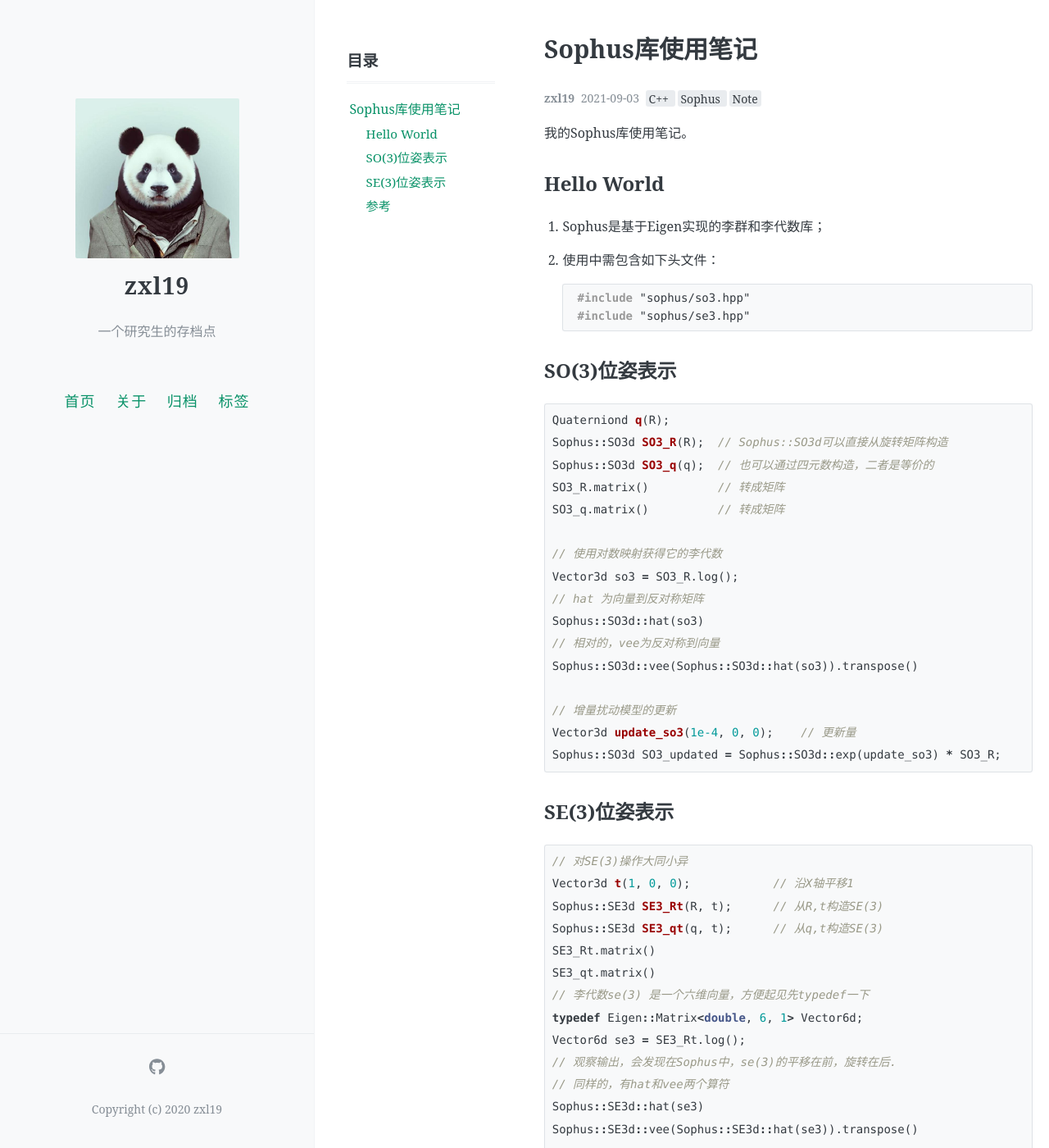
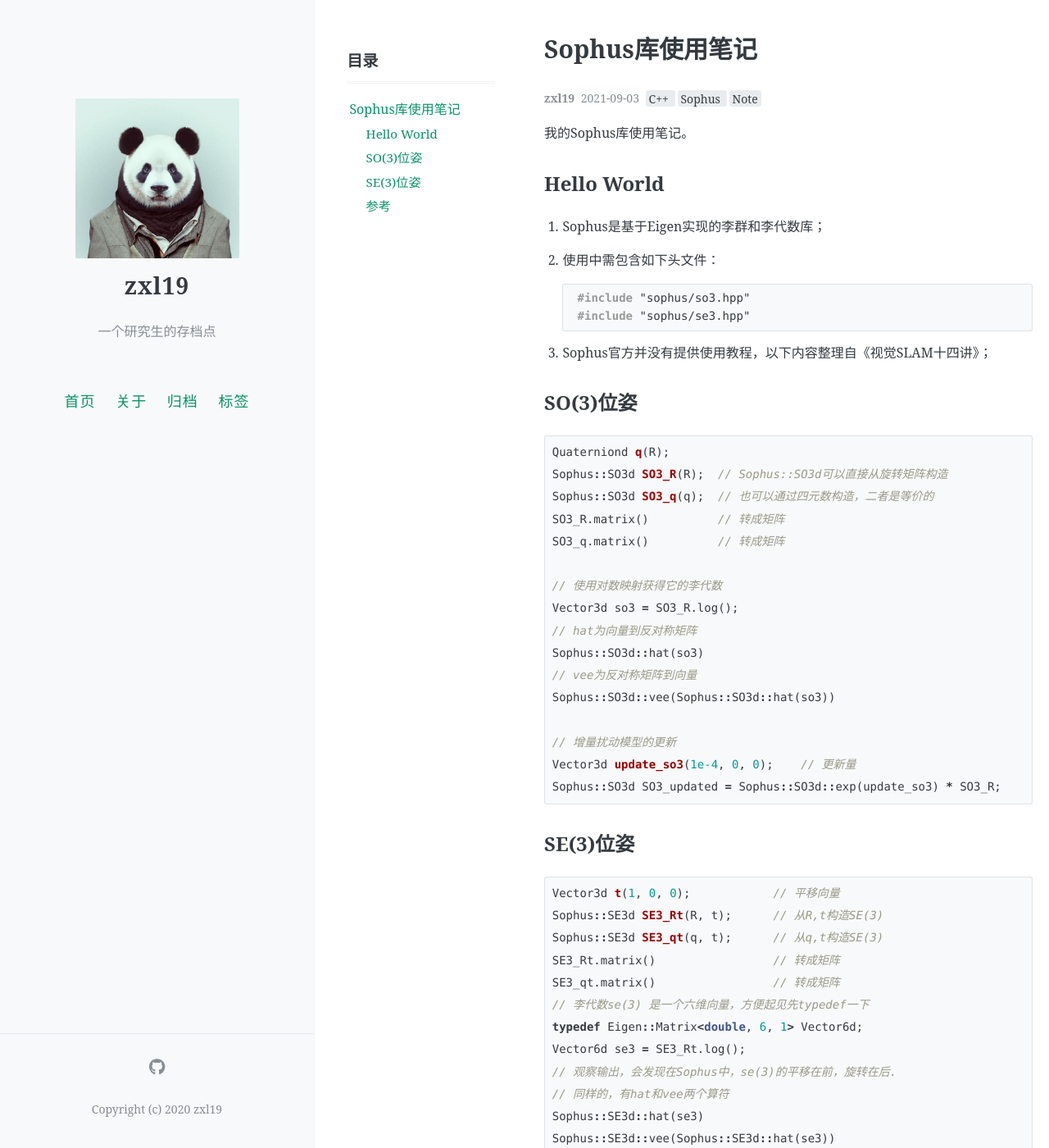
Before and after one commit to zxl19/zxl19.github.io, a Jekyll site: the page built from _posts/2021-09-03-sophus-note.md, in a window 1280 px wide and 1400 px high. Shown: the whole window at 82% size. Built offline with Jekyll 4.4.1, drawn with Linux system fonts in a browser that asks for light colours; comment, search, counter and statistics services are not loaded; some of the changed text lies outside the part shown.

Commit message:
Update 2021-09-03-sophus-note.md

````diff
--- a/_posts/2021-09-03-sophus-note.md
+++ b/_posts/2021-09-03-sophus-note.md
@@ -23,7 +23,9 @@ pinned: false
     #include "sophus/se3.hpp"
     ```
 
-## SO(3)位姿表示
+3. Sophus官方并没有提供使用教程，以下内容整理自《视觉SLAM十四讲》；
+
+## SO(3)位姿
 
 ```cpp
 Quaterniond q(R);
@@ -34,34 +36,33 @@ SO3_q.matrix()          // 转成矩阵
 
 // 使用对数映射获得它的李代数
 Vector3d so3 = SO3_R.log();
-// hat 为向量到反对称矩阵
+// hat为向量到反对称矩阵
 Sophus::SO3d::hat(so3)
-// 相对的，vee为反对称到向量
-Sophus::SO3d::vee(Sophus::SO3d::hat(so3)).transpose()
+// vee为反对称矩阵到向量
+Sophus::SO3d::vee(Sophus::SO3d::hat(so3))
 
 // 增量扰动模型的更新
 Vector3d update_so3(1e-4, 0, 0);    // 更新量
 Sophus::SO3d SO3_updated = Sophus::SO3d::exp(update_so3) * SO3_R;
 ```
 
-## SE(3)位姿表示
+## SE(3)位姿
 
 ```cpp
-// 对SE(3)操作大同小异
-Vector3d t(1, 0, 0);            // 沿X轴平移1
+Vector3d t(1, 0, 0);            // 平移向量
 Sophus::SE3d SE3_Rt(R, t);      // 从R,t构造SE(3)
 Sophus::SE3d SE3_qt(q, t);      // 从q,t构造SE(3)
-SE3_Rt.matrix()
-SE3_qt.matrix()
+SE3_Rt.matrix()                 // 转成矩阵
+SE3_qt.matrix()                 // 转成矩阵
 // 李代数se(3) 是一个六维向量，方便起见先typedef一下
 typedef Eigen::Matrix<double, 6, 1> Vector6d;
 Vector6d se3 = SE3_Rt.log();
 // 观察输出，会发现在Sophus中，se(3)的平移在前，旋转在后.
 // 同样的，有hat和vee两个算符
 Sophus::SE3d::hat(se3)
-Sophus::SE3d::vee(Sophus::SE3d::hat(se3)).transpose()
+Sophus::SE3d::vee(Sophus::SE3d::hat(se3))
 
-// 最后，演示一下更新
+// 增量扰动模型的更新
 Vector6d update_se3;    // 更新量
 update_se3.setZero();
 update_se3(0, 0) = 1e-4;
````
